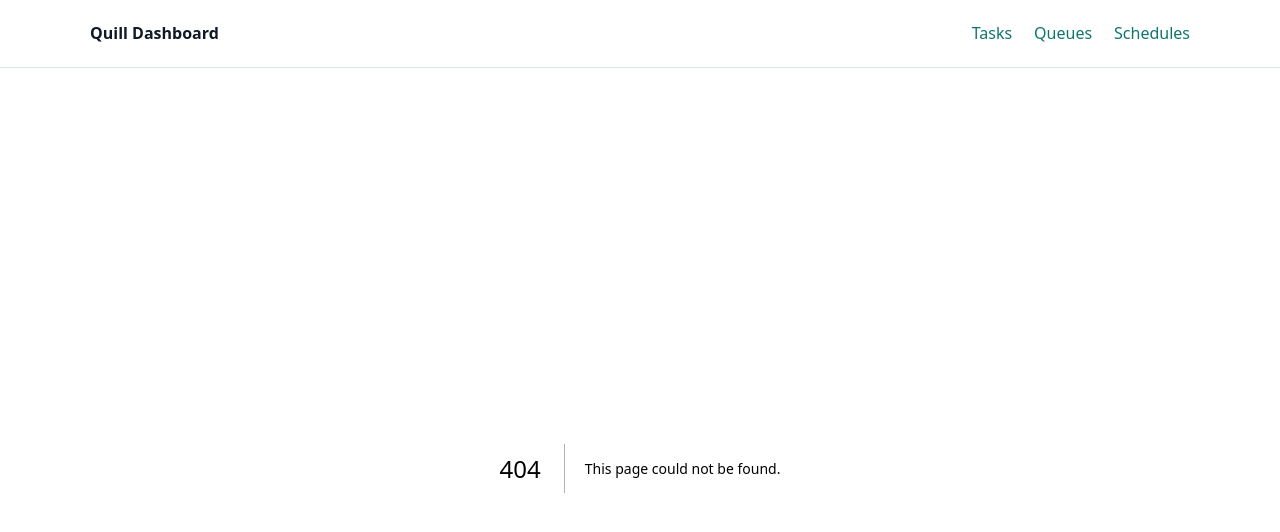
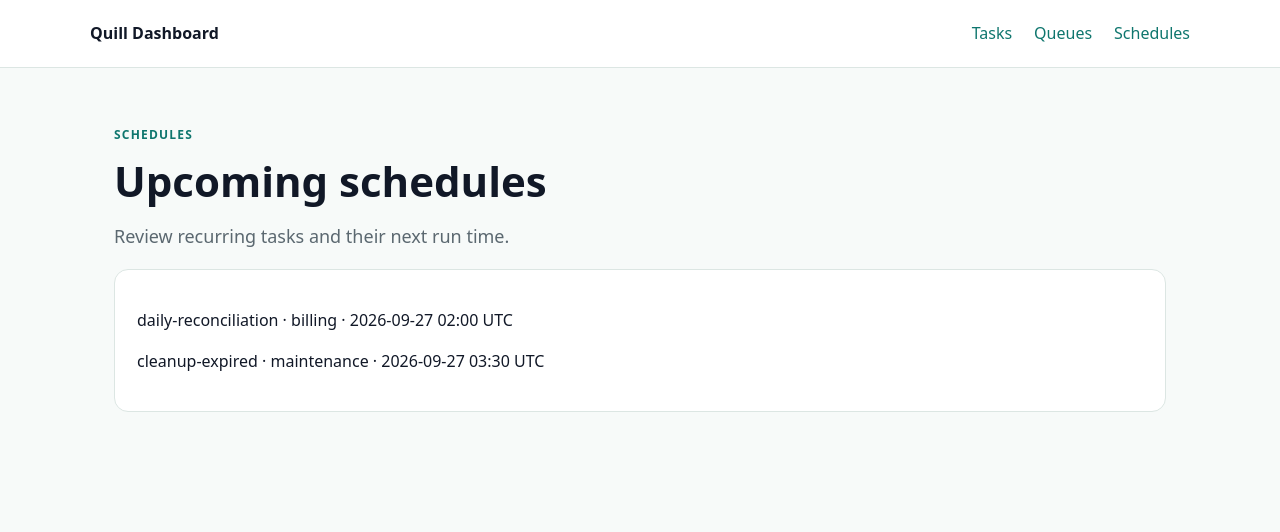
Before and after one commit to sairahul1526/quill-web, a Next.js app: page /schedules in a window 1280 px wide. Before the commit this address had no page. Shown: the top 532 px of the page. Built offline with nearby package versions, Linux system fonts and the light colour scheme.

Commit message:
feat: add schedule overview

```diff
--- /dev/null
+++ b/app/schedules/page.tsx
@@ -0,0 +1,3 @@
+export default function Schedules() {
+  return <main><p className="eyebrow">SCHEDULES</p><h1>Upcoming schedules</h1><p className="lede">Review recurring tasks and their next run time.</p><section className="panel"><p>daily-reconciliation · billing · 2026-09-27 02:00 UTC</p><p>cleanup-expired · maintenance · 2026-09-27 03:30 UTC</p></section></main>;
+}
```
